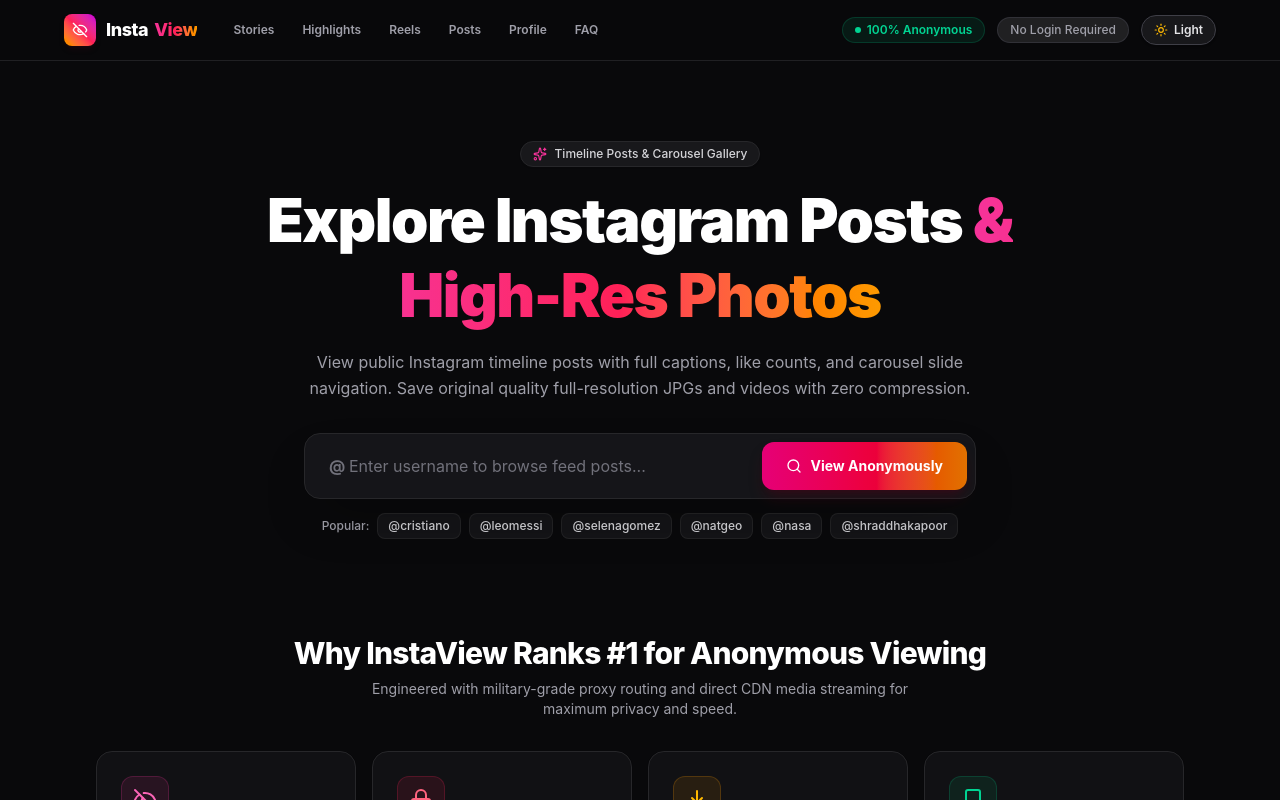
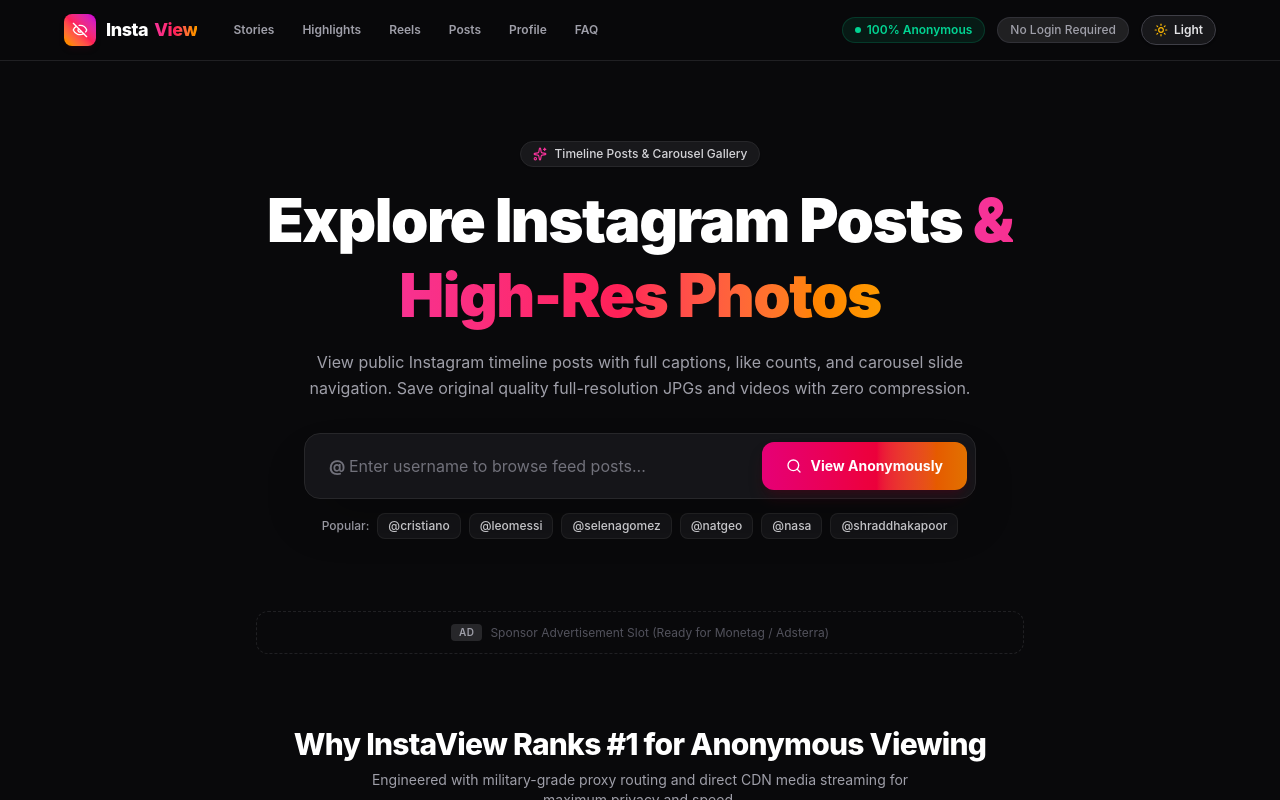
Before and after one commit to kevinthomas9898/insta-view, a Next.js app: page /posts in a window 1280 px wide. Shown: the top 800 px of the page. Built offline with nearby package versions, Linux system fonts and the light colour scheme.

Commit message:
feat: add monetization AdSlot containers ready for ad networks

```diff
--- /dev/null
+++ b/components/AdSlot.tsx
@@ -0,0 +1,64 @@
+'use client';
+
+import React, { useEffect, useRef } from 'react';
+
+export interface AdSlotProps {
+  id?: string;
+  format?: 'banner' | 'rectangle' | 'native' | 'responsive';
+  className?: string;
+  // If the user has a direct ad script snippet or URL from Monetag / Adsterra
+  adScriptUrl?: string;
+  adHtml?: string;
+}
+
+export function AdSlot({
+  id = 'ad-container',
+  format = 'responsive',
+  className = '',
+  adScriptUrl,
+  adHtml,
+}: AdSlotProps) {
+  const containerRef = useRef<HTMLDivElement>(null);
+
+  useEffect(() => {
+    if (adScriptUrl && containerRef.current) {
+      const script = document.createElement('script');
+      script.src = adScriptUrl;
+      script.async = true;
+      containerRef.current.appendChild(script);
+
+      return () => {
+        if (containerRef.current && script.parentNode === containerRef.current) {
+          containerRef.current.removeChild(script);
+        }
+      };
+    }
+  }, [adScriptUrl]);
+
+  // If custom ad HTML is provided (e.g. iframe or tag snippet)
+  if (adHtml) {
+    return (
+      <div
+        id={id}
+        className={`w-full flex items-center justify-center my-6 overflow-hidden ${className}`}
+        dangerouslySetInnerHTML={{ __html: adHtml }}
+      />
+    );
+  }
+
+  // Placeholder container ready for ad network scripts
+  return (
+    <div
+      ref={containerRef}
+      id={id}
+      className={`w-full flex items-center justify-center my-6 overflow-hidden ${className}`}
+    >
+      <div className="w-full max-w-3xl py-3 px-4 rounded-xl border border-dashed border-slate-300/80 dark:border-zinc-800/80 text-center text-slate-400 dark:text-zinc-600 text-xs flex items-center justify-center gap-2">
+        <span className="uppercase tracking-wider text-[10px] font-semibold px-2 py-0.5 rounded bg-slate-200/60 dark:bg-zinc-800 text-slate-600 dark:text-zinc-400">
+          Ad
+        </span>
+        <span>Sponsor Advertisement Slot (Ready for Monetag / Adsterra)</span>
+      </div>
+    </div>
+  );
+}
--- a/components/InstaViewer.tsx
+++ b/components/InstaViewer.tsx
@@ -17,6 +17,7 @@ import { HighlightsViewer } from '@/components/HighlightsViewer';
 import { PostsGrid } from '@/components/PostsGrid';
 import { ReelsGrid } from '@/components/ReelsGrid';
 import { ThemeToggle } from '@/components/ThemeToggle';
+import { AdSlot } from '@/components/AdSlot';
 import {
   Search,
   Loader2,
@@ -352,6 +353,9 @@ export function InstaViewer({
           </div>
         </section>
 
+        {/* Strategic Monetization Ad Slot */}
+        <AdSlot id="top-search-banner" />
+
         {/* Profile Error Banner */}
         {profileError && (
           <div className="max-w-2xl mx-auto w-full p-4 mb-8 bg-rose-50 border border-rose-200 dark:bg-rose-950/40 dark:border-rose-900/60 rounded-2xl text-rose-900 dark:text-rose-200 text-sm flex items-start gap-3 backdrop-blur-sm animate-fade-in shadow-xs">
@@ -429,6 +433,9 @@ export function InstaViewer({
                 )}
               </div>
             )}
+
+            {/* Media Results Sponsor Ad Slot */}
+            <AdSlot id="media-results-ad" />
           </div>
         )}
 
```
